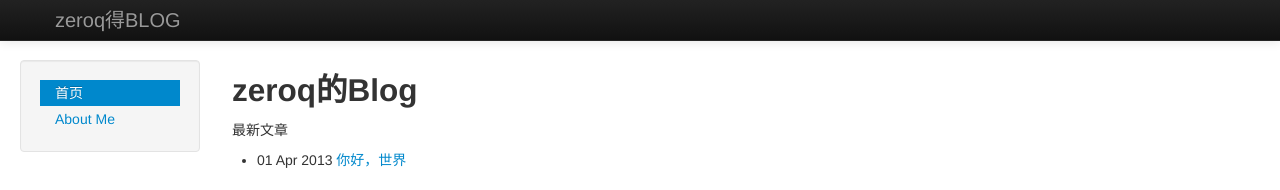
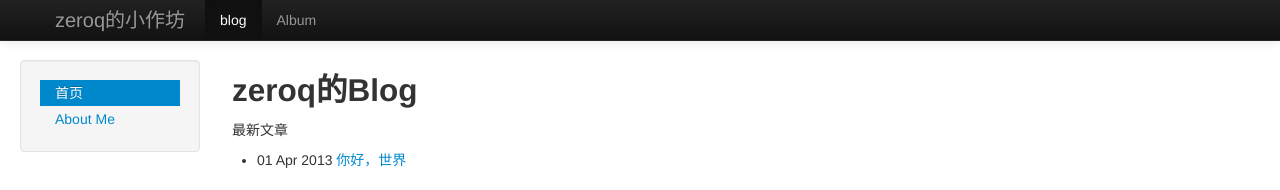
Before and after one commit to qicfan/qicfan.github.io, a Jekyll site: the page built from index.html, in a window 1280 px wide. Shown: the top 190 px of the page. Built offline with Jekyll 4.4.1, drawn with Linux system fonts in a browser that asks for light colours; nearby versions of some CDN libraries; library files that are not in the unit come from our copies; Markdown is read by kramdown in place of the engine named in the settings.

Commit message:
修改layout

```diff
--- a/_layouts/default.html
+++ b/_layouts/default.html
@@ -3,7 +3,7 @@
 	<head>
 		<meta http-equiv="content-type" content="text/html; charset=utf-8" />
 		<meta name="viewport" content="width=device-width, initial-scale=1.0">
-		<meta name="description" content="zeroq得BLOG">
+		<meta name="description" content="zeroq的BLOG">
 		<style type="text/css">
 			body {
 				padding-top: 60px;
@@ -39,14 +39,11 @@
 						<span class="icon-bar"></span>
 						<span class="icon-bar"></span>
 					</button>
-					<a class="brand" href="#">zeroq得BLOG</a>
+					<a class="brand" href="#">zeroq的小作坊</a>
 					<div class="nav-collapse collapse">
 						<ul class="nav">
-							<!--
-							<li class="active"><a href="#">Home</a></li>
-							<li><a href="#about">About</a></li>
-							<li><a href="#contact">Contact</a></li>
-							-->
+							<li class="active"><a href="/">blog</a></li>
+							<li><a href="#album">Album</a></li>
 						</ul>
 					</div>
 				</div>
```
